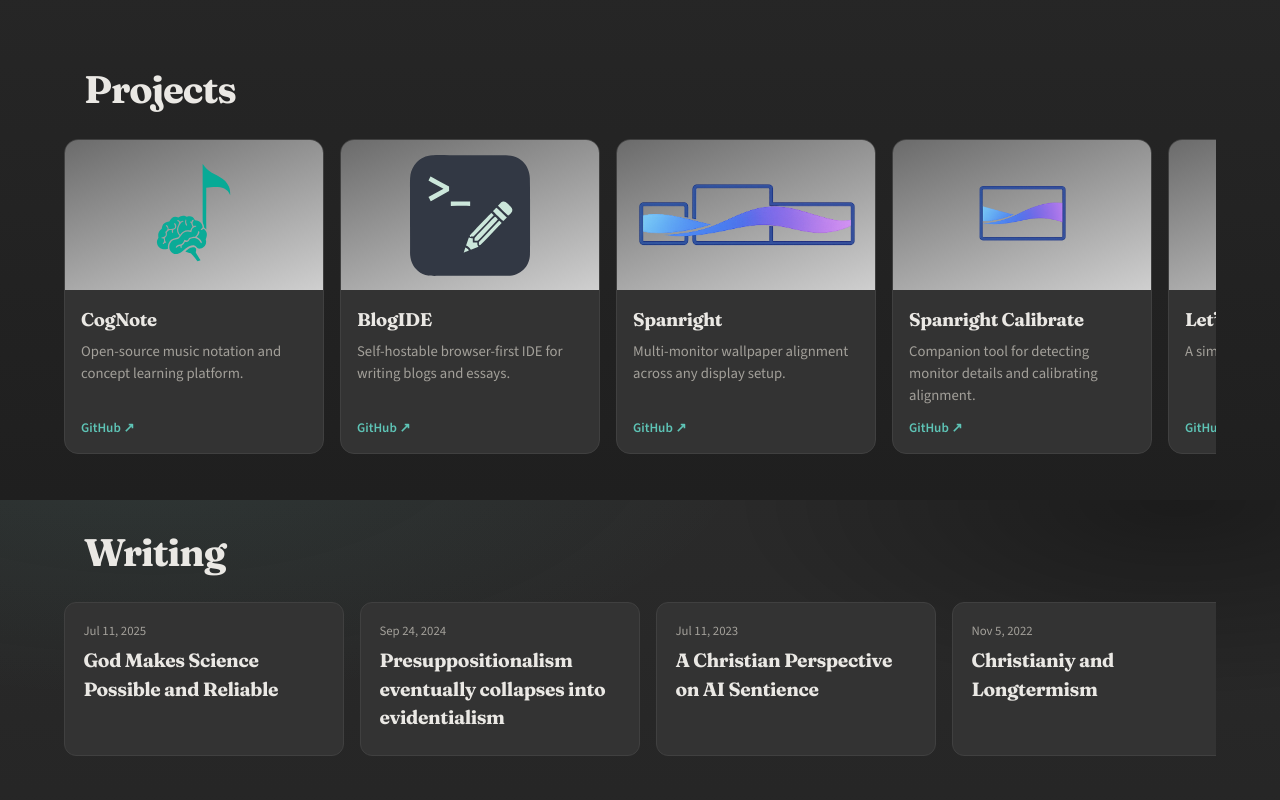
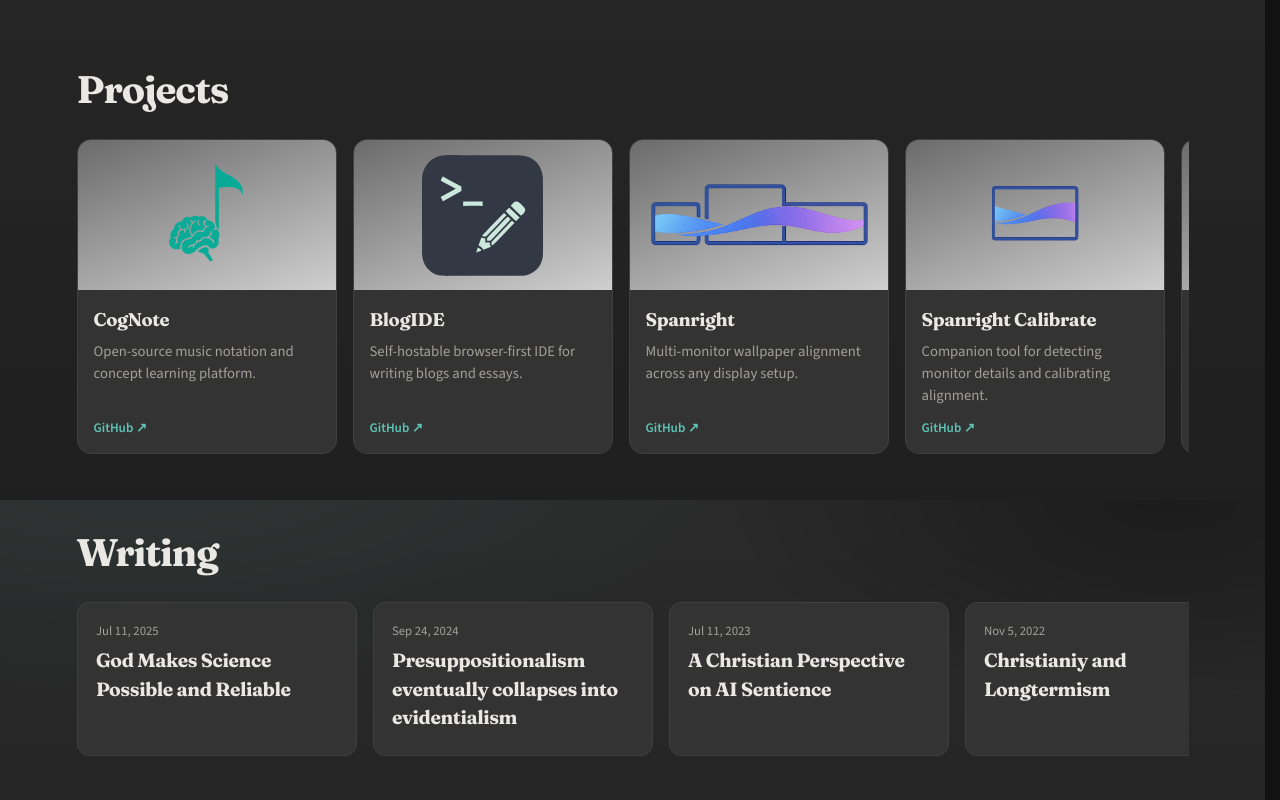
Before and after one commit to andresjmorales/personal-site, a Next.js app: page / in a window 1280 px wide. Shown: the part 300-1100 px from the top of the page. Built offline with nearby package versions, Linux system fonts and the light colour scheme.

Commit message:
fix some scrolling issues

```diff
--- a/src/app/globals.css
+++ b/src/app/globals.css
@@ -13,7 +13,7 @@
   --header-bg: rgb(42 42 42 / 88%);
   --shadow: 0 12px 40px rgb(0 0 0 / 35%);
   --font-ui: var(--font-body);
-  --header-offset: 6.5rem;
+  --header-offset: 7rem;
   color-scheme: dark;
 }
 
@@ -36,6 +36,8 @@
 
 html {
   scroll-behavior: smooth;
+  scroll-padding-top: var(--header-offset);
+  scrollbar-gutter: stable;
 }
 
 body {
@@ -173,8 +175,8 @@ a {
 .project-scroll {
   display: flex;
   gap: 1rem;
-  margin: 0 -1.25rem;
-  padding: 0.25rem 1.25rem 0.75rem;
+  margin: 0;
+  padding: 0.25rem 0 0.75rem;
   overflow-x: auto;
   overscroll-behavior-x: contain;
   scroll-snap-type: x mandatory;
@@ -282,8 +284,8 @@ a {
 .writing-scroll {
   display: flex;
   gap: 1rem;
-  margin: 0 -1.25rem;
-  padding: 0.25rem 1.25rem 0.75rem;
+  margin: 0;
+  padding: 0.25rem 0 0.75rem;
   overflow-x: auto;
   overscroll-behavior-x: contain;
   scroll-snap-type: x mandatory;
@@ -728,6 +730,11 @@ a {
 }
 
 @media (max-width: 640px) {
+  :root {
+    /* Stacked brand + nav is taller than the desktop header. */
+    --header-offset: 8.25rem;
+  }
+
   .site-header-inner {
     align-items: flex-start;
     flex-direction: column;
--- a/src/app/layout.tsx
+++ b/src/app/layout.tsx
@@ -5,6 +5,7 @@ import {
   Source_Serif_4,
   IBM_Plex_Mono,
 } from "next/font/google";
+import { ScrollManager } from "@/components/ScrollManager";
 import { site } from "@/lib/content";
 import "./globals.css";
 
@@ -52,7 +53,10 @@ export default function RootLayout({
       lang="en"
       className={`${display.variable} ${sans.variable} ${prose.variable} ${mono.variable} h-full antialiased`}
     >
-      <body className="min-h-full flex flex-col">{children}</body>
+      <body className="min-h-full flex flex-col">
+        <ScrollManager />
+        {children}
+      </body>
     </html>
   );
 }
--- a/src/components/Header.tsx
+++ b/src/components/Header.tsx
@@ -12,7 +12,7 @@ export function Header() {
     <header className="site-header">
       <div className="site-header-inner">
         <div className="site-header-brand">
-          <Link href="/" className="site-logo">
+          <Link href="/" className="site-logo" scroll>
             Andrés Morales
           </Link>
         </div>
--- /dev/null
+++ b/src/components/ScrollManager.tsx
@@ -0,0 +1,21 @@
+"use client";
+
+import { usePathname } from "next/navigation";
+import { useEffect } from "react";
+
+/**
+ * Client navigations from a scrolled writing page can leave the viewport
+ * mid-document so the sticky header clips the About title. Reset to top
+ * when landing on `/` without a hash.
+ */
+export function ScrollManager() {
+  const pathname = usePathname();
+
+  useEffect(() => {
+    if (pathname !== "/") return;
+    if (window.location.hash) return;
+    window.scrollTo({ top: 0, left: 0, behavior: "auto" });
+  }, [pathname]);
+
+  return null;
+}
```
